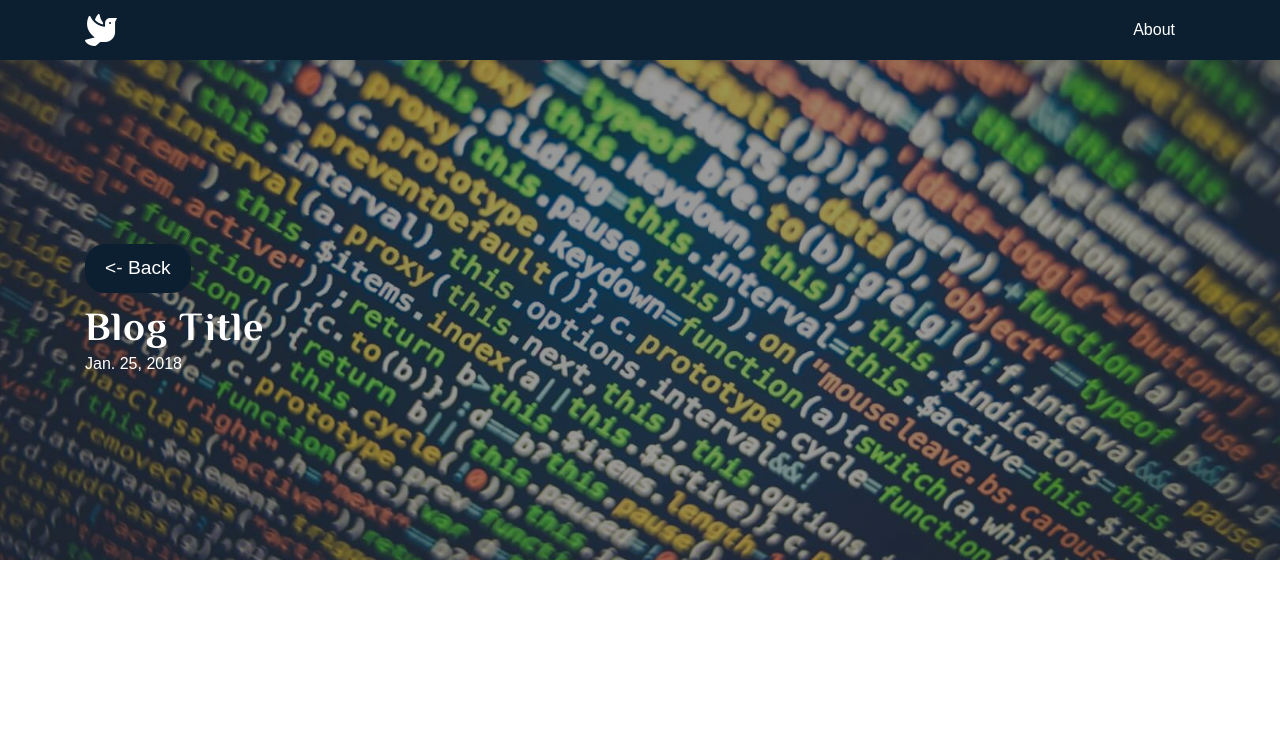
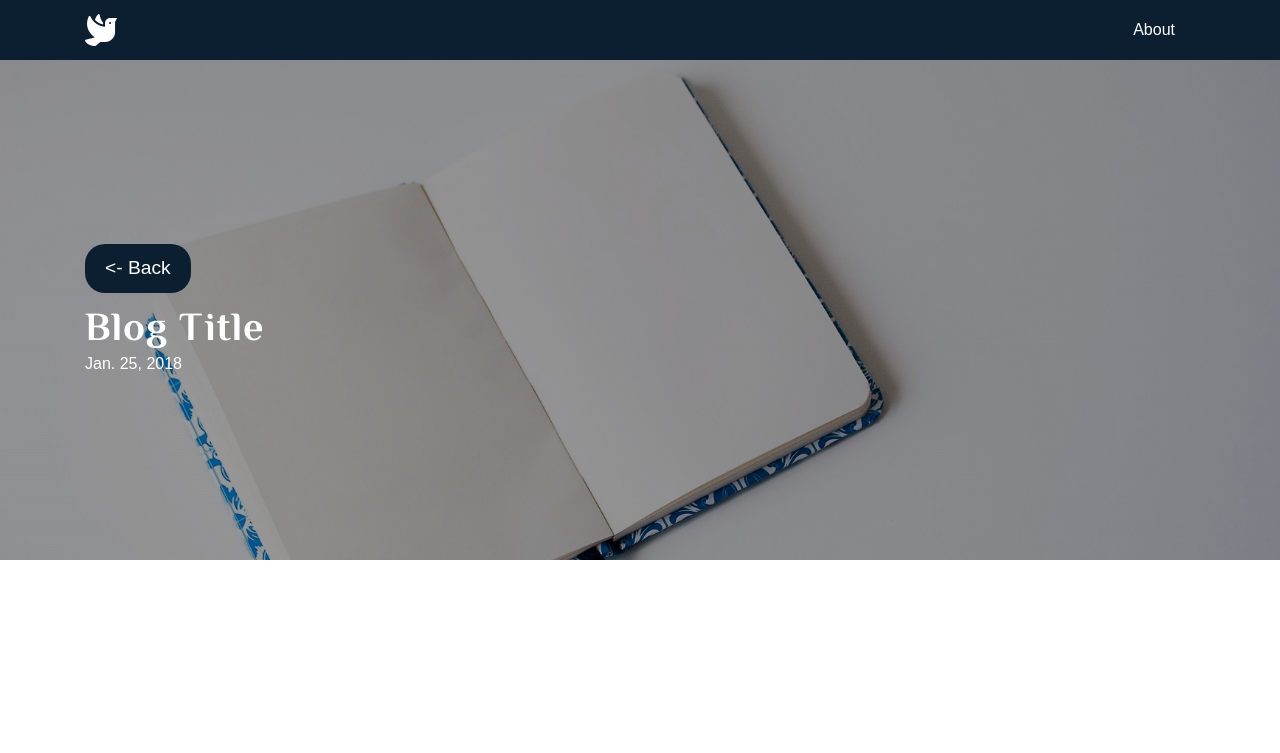
Before and after one commit to akmadsen/cpnt-201-group-assignment, a website: page blog.html in a window 1280 px wide. Shown: the top 753 px of the page. Drawn offline with nearby package versions, Linux system fonts and the light colour scheme; files that its build step writes are made by us from their sources; a web font is replaced by a local one.

Commit message:
Blog Post image change

```diff
--- a/src/sass/base/variables.scss
+++ b/src/sass/base/variables.scss
@@ -55,5 +55,5 @@ $small-card-size: 300px;
 
 // Hero Images
 $index-hero-url: "../assets/hero-images/rawpixel-659501-unsplash.jpg";
-$blog-hero-url: "../assets/hero-images/markus-spiske-221494-unsplash.jpg";
+$blog-hero-url: "../assets/hero-images/martha-dominguez-de-gouveia-738789-unsplash.jpg";
 $about-hero-url: "../assets/hero-images/domenico-loia-272251-unsplash.jpg";
```
Also changed, not shown: assets/hero-images/martha-dominguez-de-gouveia-738789-unsplash.jpg (added).
